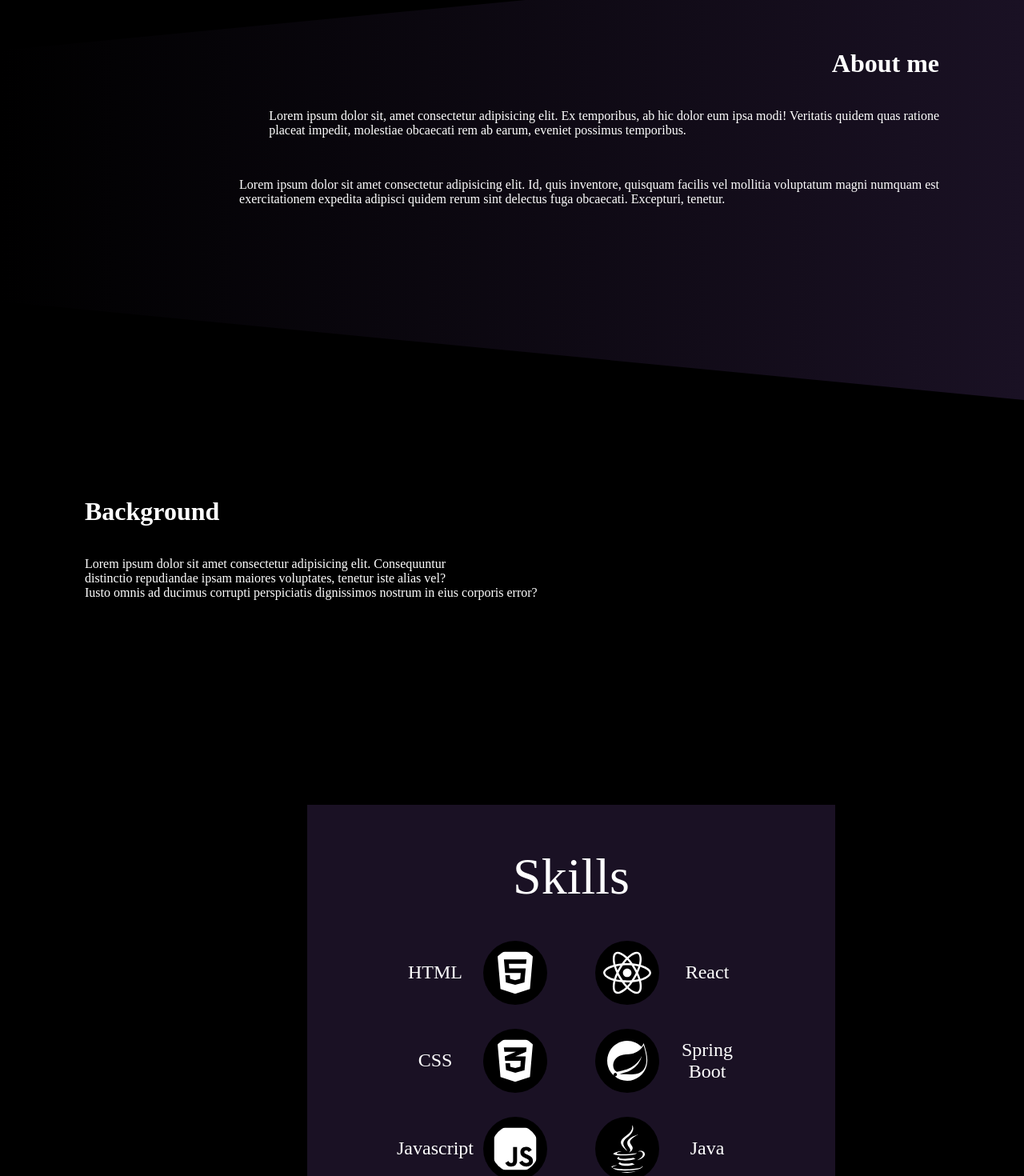
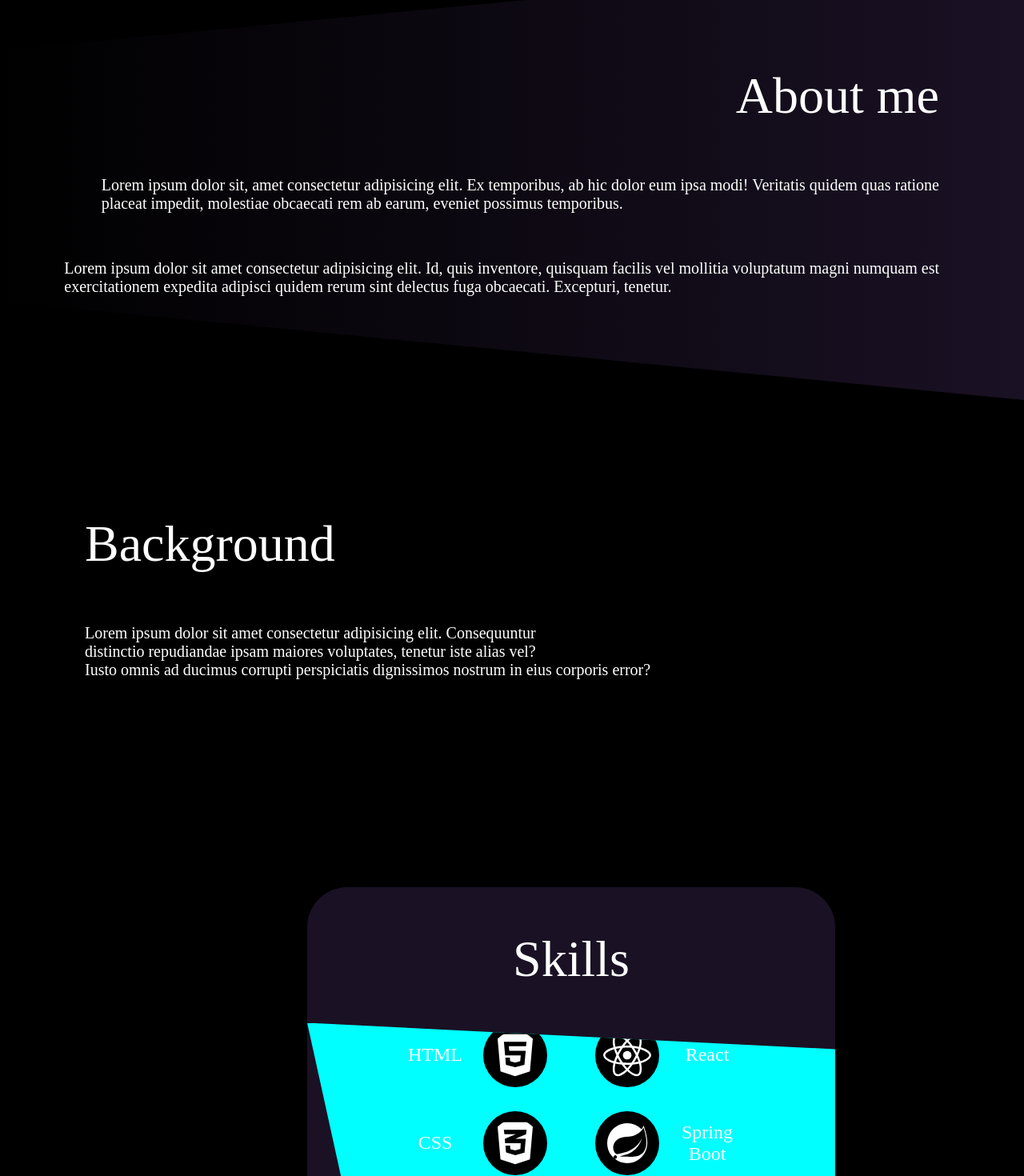
Before and after one commit to DiogoUoma/portifolio, a React (Vite) app: page / in a window 1280 px wide. Shown: the part 700-2170 px from the top of the page at 80% size. Built offline with nearby package versions, Linux system fonts and the light colour scheme.

Commit message:
Algumas mudanças nos textos e titulos

```diff
--- a/src/pages/About/About.css
+++ b/src/pages/About/About.css
@@ -12,4 +12,14 @@
   padding: 100px 106px 0 0;
   justify-content: center;
   align-items: flex-end;
+
+  h1 {
+    font-size: 64px;
+    font-weight: 400;
+  }
+
+  p {
+    font-size: 20px;
+    font-weight: 400;
+  }
 }
--- a/src/pages/Background/Background.css
+++ b/src/pages/Background/Background.css
@@ -1,7 +1,17 @@
-.backgroun_container {
+.background_container {
   padding-top: 100px;
   display: flex;
   justify-content: flex-start;
   flex-direction: column;
   margin-left: 106px;
+
+  h1 {
+    font-size: 64px;
+    font-weight: 400;
+  }
+
+  p {
+    font-size: 20px;
+    font-weight: 400;
+  }
 }
--- a/src/pages/Background/Background.jsx
+++ b/src/pages/Background/Background.jsx
@@ -3,7 +3,7 @@ import "./Background.css";
 
 const Background = () => {
   return (
-    <div className="backgroun_container">
+    <div className="background_container">
       <h1>Background</h1>
       <p>
         Lorem ipsum dolor sit amet consectetur adipisicing elit. Consequuntur
--- a/src/pages/Skills/Skills.css
+++ b/src/pages/Skills/Skills.css
@@ -6,6 +6,7 @@
   width: 660px;
   height: 698px;
   color: #fff;
+  border-radius: 50px;
   background-color: #1a1124;
 }
 
@@ -19,6 +20,9 @@
   justify-content: center; /* Espaço entre as colunas */
   align-items: center;
   gap: 40px;
+  clip-path: polygon(0 0, 100% 11%, 100% 100%, 10% 100%);
+  z-index: 2;
+  background-color: aqua;
 }
 
 .column {
@@ -27,6 +31,7 @@
   text-align: center;
   justify-content: center;
   gap: 30px;
+  z-index: 4;
 }
 
 .row {
@@ -39,6 +44,7 @@
   font-weight: 400;
   margin: 0;
   width: 100px;
+  z-index: 4;
 }
 
 .icon {
@@ -50,4 +56,5 @@
   border-radius: 50%;
   padding: 10px;
   z-index: 100;
+  z-index: 4;
 }
```
